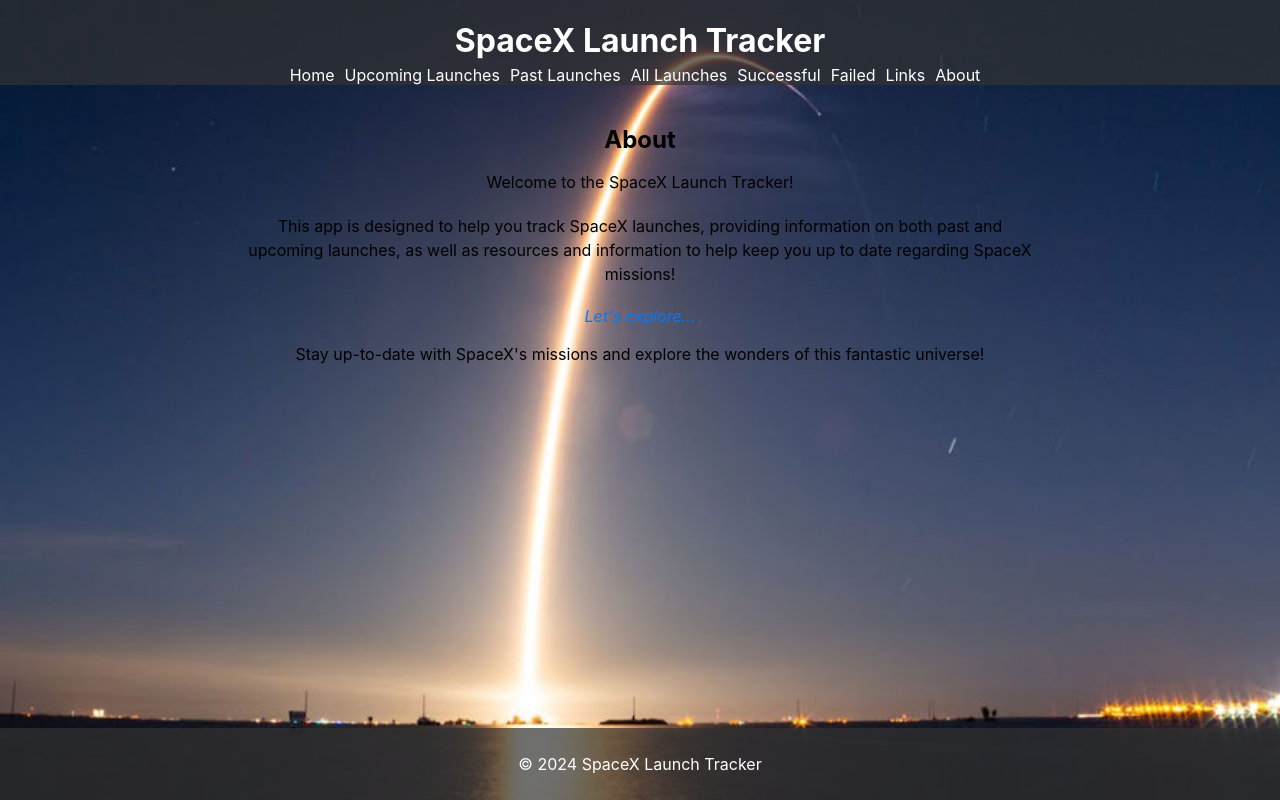
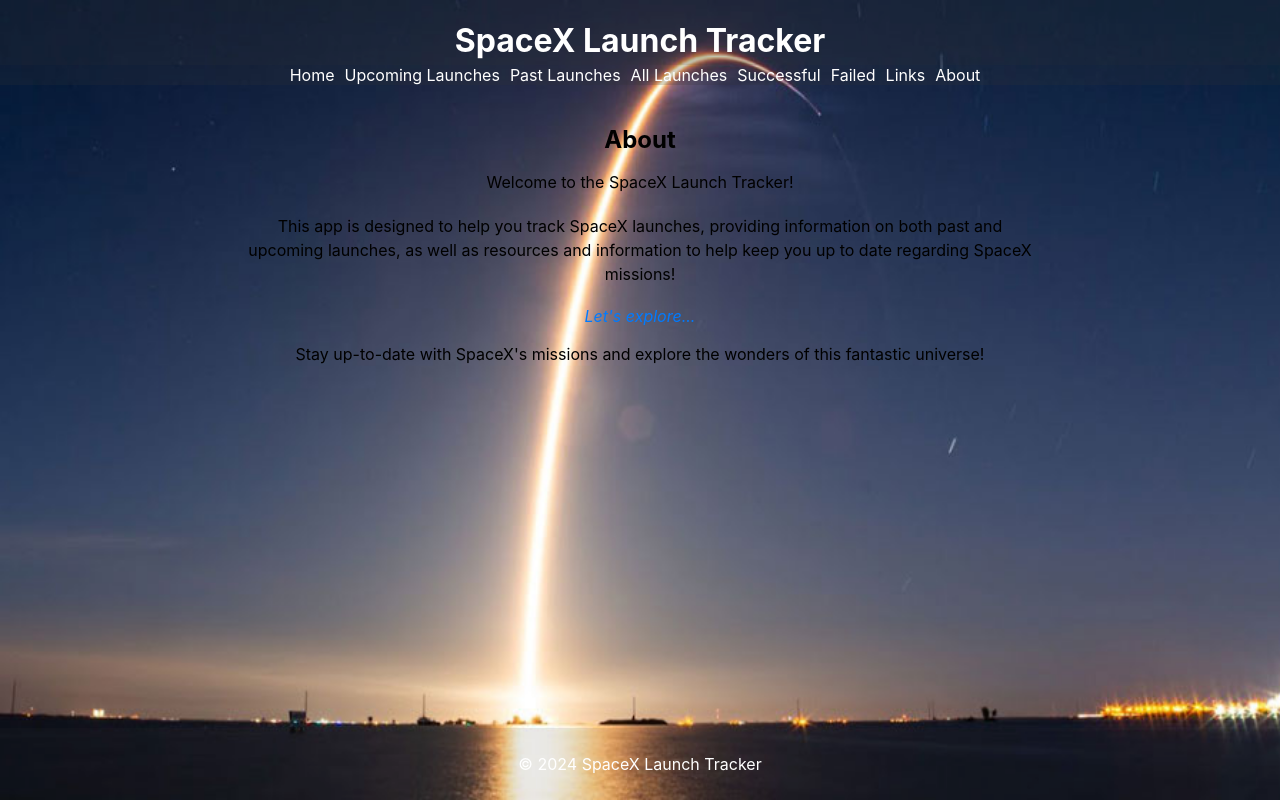
Before and after one commit to asearer/spacex-tracker, a React (Create React App) app: page /about in a window 1280 px wide. Built offline with nearby package versions, Linux system fonts and the light colour scheme.

Commit message:
On branch main  Your branch is up to date with 'origin/main'.  Changes to be committed: 	modified:   src/components/Footer/Footer.css 	modified:   src/components/Header/Header.css 	modified:   src/components/Navbar/Navbar.css

```diff
--- a/src/components/Footer/Footer.css
+++ b/src/components/Footer/Footer.css
@@ -2,7 +2,7 @@
 
 /* Styles for the Footer component */
 footer {
-  background-color: rgba(51, 51, 51, 0.7); /* Semi-transparent black color */
+  background-color: rgba(50, 50, 50, 0.1); /* Semi-transparent black color */
   color: #fff;
   text-align: center;
   padding: 10px 0;
--- a/src/components/Header/Header.css
+++ b/src/components/Header/Header.css
@@ -8,5 +8,5 @@
   position: relative;
   overflow: hidden;
   height: 65px;
-  background-color: rgba(51, 51, 51, 0.7); /* Semi-transparent black color */
+  background-color: rgba(51, 51, 51, 0.3); /* Semi-transparent black color */
 }
--- a/src/components/Navbar/Navbar.css
+++ b/src/components/Navbar/Navbar.css
@@ -14,7 +14,7 @@
 }
 
 nav {
-  background-color: rgba(51, 51, 51, 0.7); /* Semi-transparent black color */
+  background-color: rgba(51, 51, 51, 0.2); /* Semi-transparent black color */
 
   animation: slideInFromBottom 1.5s ease; /* Apply animation */
 }
```
